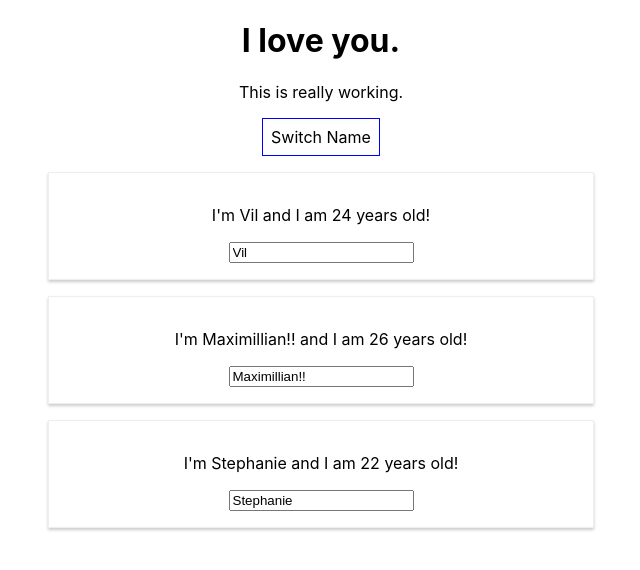
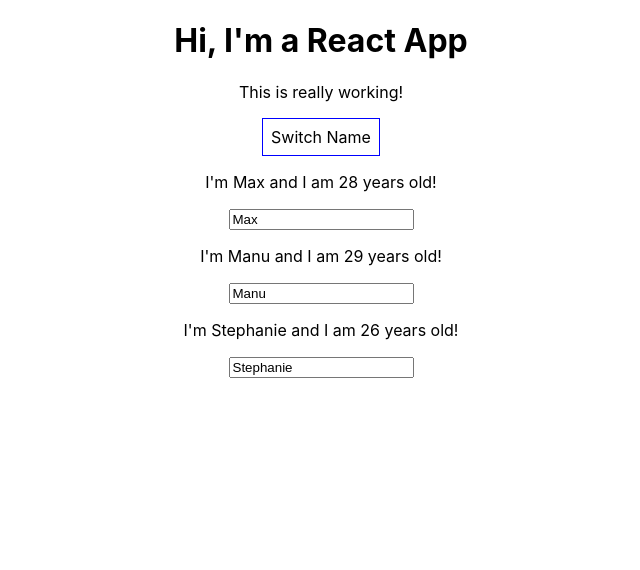
Before and after one commit to vilmarcabanero/react-max-old, a React (Create React App) app: page / in a window 1280 px wide. Both pictures are taken after a click on the button "Switch Name". Shown: the top 570 px of the page, without its empty margins (319-959 px from the left). Built offline with nearby package versions, Linux system fonts and the light colour scheme.

Commit message:
Added toggle method sa class-based component.

```diff
--- a/src/App.js
+++ b/src/App.js
@@ -1,52 +1,46 @@
-import React, {useState} from 'react'
-import './App.css'
-import Person from './Person/Person'
-import './Person/Person.css'
-// import {M, Mb} from './Math/Math'
+import React, { Component } from 'react';
+import './App.css';
+import Person from './Person/Person';
 
-
-const App = props => {
-  const [personsState, setPersonsState] = useState({
+class App extends Component {
+  state = {
     persons: [
-      {name: 'Max', age: 28},
-      {name: 'Manu', age: 26},
-      {name: 'Stephanie', age: 27}
-    ]
-    // otherState: 'some other value'
-  })
-
-  const [otherState, setOtherState] = useState('some other value')
-
-
-  console.log(personsState, otherState)
-
-  const switchNameHandler = (newName) => {
-    // console.log('Was clicked!')
-    // this.state.persons[1].name = 'Maximilian'; Don't do this.
-    setPersonsState({
-      persons: [
-        {name: 'Max', age: 28},
-        {name: newName, age: 26},
-        {name: 'Stephanie', age: 22}
-      ]
-      // otherState: personsState.otherState
-    })
+      { name: 'Max', age: 28 },
+      { name: 'Manu', age: 29 },
+      { name: 'Stephanie', age: 26 }
+    ],
+    otherState: 'some other value',
+    showPersons: false
   }
 
-    const nameChangedHandler = (event) => {
-      // console.log('Was clicked!')
-      // this.state.persons[1].name = 'Maximilian'; Don't do this.
-      setPersonsState({
+  switchNameHandler = (newName) => {
+    // console.log('Was clicked!');
+    // DON'T DO THIS: this.state.persons[0].name = 'Maximilian';
+    this.setState( {
       persons: [
-          {name: 'Max', age: 28},
-          {name: event.target.value, age: 26},
-          {name: 'Stephanie', age: 22}
+        { name: newName, age: 28 },
+        { name: 'Manu', age: 29 },
+        { name: 'Stephanie', age: 27 }
       ]
-        // otherState: personsState.otherState
-      })
-
+    } )
   }
 
+  nameChangedHandler = (event) => {
+    this.setState( {
+      persons: [
+        { name: 'Max', age: 28 },
+        { name: event.target.value, age: 29 },
+        { name: 'Stephanie', age: 26 }
+      ]
+    } )
+  }
+
+  togglePersonsHandler = () => {
+    const doesShow = this.state.showPersons
+    this.setState({showPersons: !doesShow})
+  }
+
+  render () {
 	const style = {
 		backgroundColor: 'white',
 		font: 'inherit',
@@ -54,43 +48,31 @@ const App = props => {
 		padding: '8px',
 		cursor: 'pointer'
 	}
+    return (
+      <div className="App">
+        <h1>Hi, I'm a React App</h1>
+        <p>This is really working!</p>
+        <button style={style} onClick={() => this.togglePersonsHandler()}>Switch Name</button>
 
-  return (
-      <div className='App'>
-        <h1>I love you.</h1>
-        <p> This is really working.     </p>
-        <button
-        style={style}
-        onClick={() => switchNameHandler('Maximillian!!')}>Switch Name</button>
+        { this.state.showPersons ?
+        <div>
           <Person
-          name='Vil'
-          age='24'/>
+            name={this.state.persons[0].name}
+            age={this.state.persons[0].age} />
           <Person
-          name={personsState.persons[1].name}
-          age={personsState.persons[1].age}
-          click={switchNameHandler.bind(this, 'Max!')}
-          changed={nameChangedHandler}/>
+            name={this.state.persons[1].name}
+            age={this.state.persons[1].age}
+            click={this.switchNameHandler.bind(this, 'Max!')}
+            changed={this.nameChangedHandler} >My Hobbies: Racing</Person>
           <Person
-          name={personsState.persons[2].name}
-          age={personsState.persons[2].age}/>
+            name={this.state.persons[2].name}
+            age={this.state.persons[2].age} />
+        </div> : null
+        }
       </div>
-  )
+    );
+    // return React.createElement('div', {className: 'App'}, React.createElement('h1', null, 'Does this work now?'));
+  }
 }
 
-    // return React.createElement('div', {className: 'App'}, React.createElement('h1', null, 'Hi, I\'m a React App!!!'))
-export default App
-
-// class App extends React.Component {
-//   state = {
-//     persons: [
-//       {name: 'Max', age: 28},
-//       {name: 'Manu', age: 26},
-//       {name: 'Stephanie', age: 27}
-//     ]
-//   }
-
-
-
-//   render() {
-//   }
-// }
+export default App;
```
Lines whose indentation alone changed are shown as unchanged.
